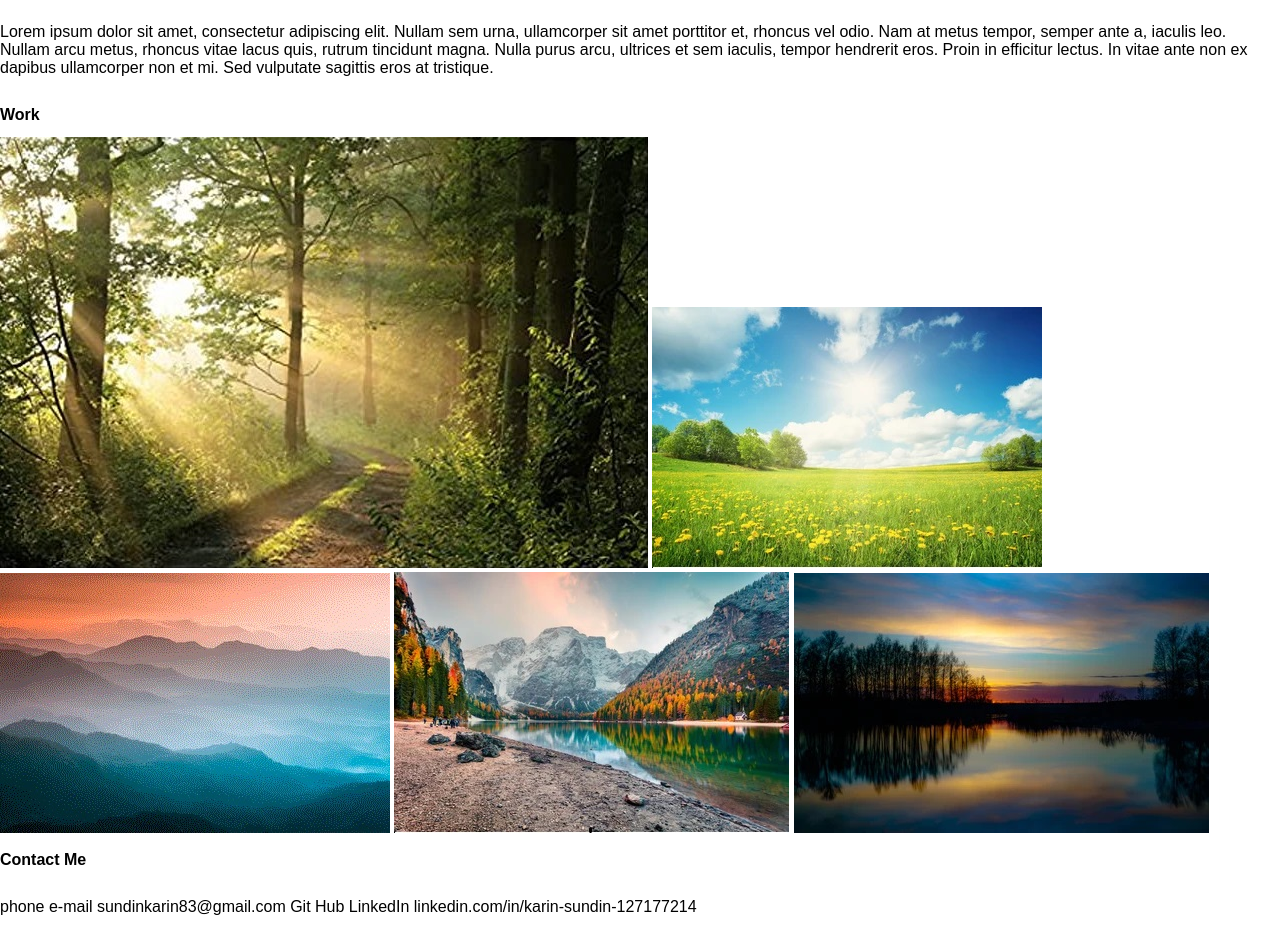
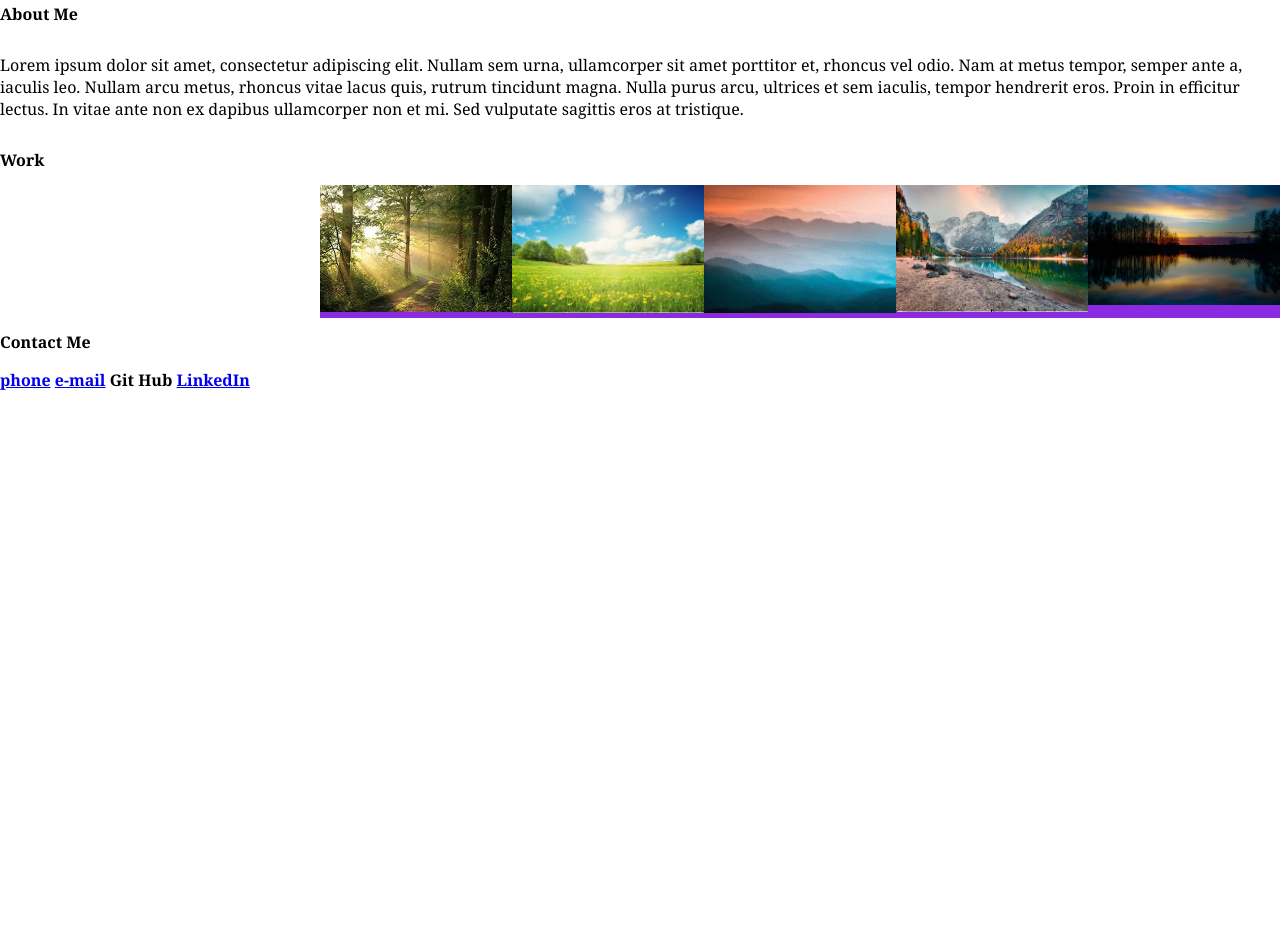
Before and after one commit to sundinkarin/portfolio, a plain HTML site: page index.html in a window 1280 px wide. Shown: the part 949-1881 px from the top of the page. After the commit the page ends 1356 px from the top, so only its background shows below. Drawn offline with Linux system fonts and the light colour scheme.

Commit message:
images floated on the right

```diff
--- a/index.html
+++ b/index.html
@@ -9,12 +9,11 @@
 </head>
 
 <body>
-    <div class="parent"></div>
     <header>
         <div>
-            <h1> Karin Sundin</h1>
-            <header div>
+            <h1>Karin Sundin</h1>
         </div>
+        <div>
             <ul>
                 <li>
                     <a href="#aboutme"> About Me</a>
@@ -28,6 +27,7 @@
             </ul>
         </div>
     </header>
+
     <div class="child photo">
         <!--an image goes here. It should stretch 100%-->
 
@@ -40,13 +40,10 @@
     </div>
 
     <p>Lorem ipsum dolor sit amet, consectetur adipiscing elit. Nullam sem urna, ullamcorper sit amet
-        porttitor
-        et,
-        rhoncus vel odio. Nam at metus tempor, semper ante a, iaculis leo. Nullam arcu metus, rhoncus vitae
-        lacus quis,
-        rutrum tincidunt magna. Nulla purus arcu, ultrices et sem iaculis, tempor hendrerit eros. Proin in
-        efficitur
-        lectus. In vitae ante non ex dapibus ullamcorper non et mi. Sed vulputate sagittis eros at
+        porttitor et, rhoncus vel odio. Nam at metus tempor, semper ante a, iaculis leo. Nullam arcu metus, rhoncus
+        vitae lacus quis, rutrum tincidunt magna. Nulla purus arcu, ultrices et sem iaculis, tempor hendrerit eros.
+        Proin in
+        efficitur lectus. In vitae ante non ex dapibus ullamcorper non et mi. Sed vulputate sagittis eros at
         tristique.
     </p>
 
@@ -55,22 +52,43 @@
         <h2>Work</h2>
     </div>
     <section class="content">
-        <img src="images/project1.jpg">
-        <img src="images/project2.jpg">
-        <img src="images/project3.jpg">
-        <img src="images/project4.jpg">
-        <img src="images/project5.jpg">
+        <main class="projects">
+            <section class="card">
+                <img src="images/project1.jpg" alt:Project 1>
+            </section>
+
+            <section class="card">
+                <img src="images/project2.jpg" alt:Project 2>
+            </section>
+
+            <section class="card">
+                <img src="images/project3.jpg" alt:Project 3>
+            </section>
+
+            <section class="card">
+                <img src="images/project4.jpg" alt:Project 4>
+            </section>
+
+            <section class="card">
+                <img src="images/project5.jpg" alt:Project 5>
+            </section>
+        </main>
+
+
+
+
     </section>
 
     <!--Contact Me-->
     <div id="contactme" class="contactme">
         <h2>Contact Me</h2>
+        <p><strong>
+                <a href=tel:"4168217854">phone</a>
+                <a href=mailto:"sundinkarin83@gmail.com">e-mail</a>
+                Git Hub
+                <a href="https://www.linkedin.com/in/karin-sundin-127177214/">LinkedIn</a>
+            </strong></p>
     </div>
-    <p>
-        <href=tel:"416-821-7854">phone</href> e-mail sundinkarin83@gmail.com Git Hub LinkedIn
-            linkedin.com/in/karin-sundin-127177214
-    </p>
-
 </body>
 
 </html>
--- a/style.css
+++ b/style.css
@@ -9,12 +9,12 @@ html {
 }
 
 body {
-    font-family: Arial;
     margin: 0;
     display: flex;
     flex-direction: column;
     min-height: 100vh;
     justify-content: flex-start;
+    font-family: Georgia, 'Times New Roman', Times, serif;
 }
 
 .hero {
@@ -28,7 +28,7 @@ body {
 }
 
 header {
-    padding: 25px;
+    padding: 1%;
     text-align: right;
     background: green;
     color: white;
@@ -67,4 +67,19 @@ code {
 ol,
 ul {
     list-style: none;
+    float: right;
 }
+
+.card img {
+    width: 100%;
+    min-width: 100px;
+    max-width: 200px;
+}
+
+.projects {
+    background-color: blueviolet;
+    display: flex;
+    justify-content: flex-end;
+    width: 75%;
+    float: right;
+}
```
Lines whose indentation alone changed are shown as unchanged.
